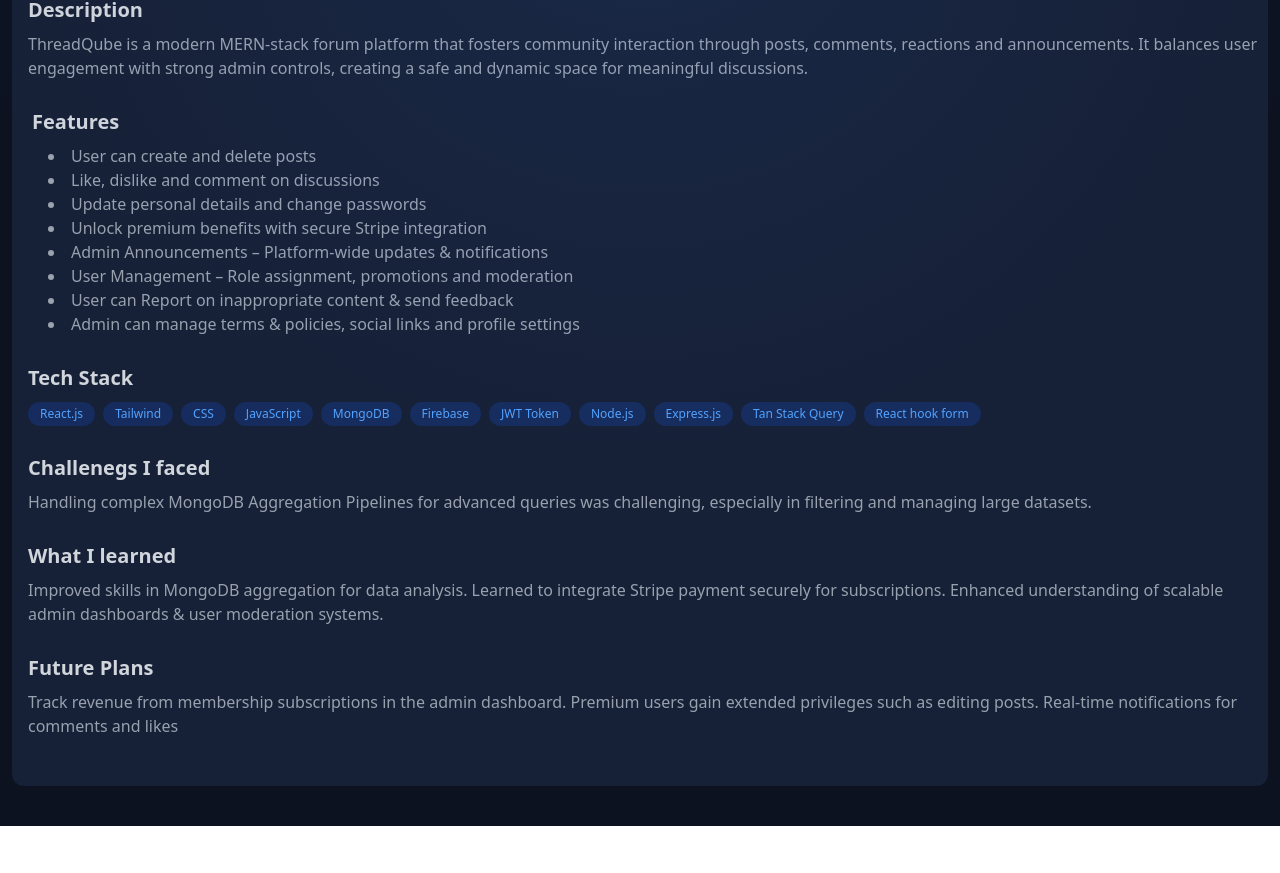
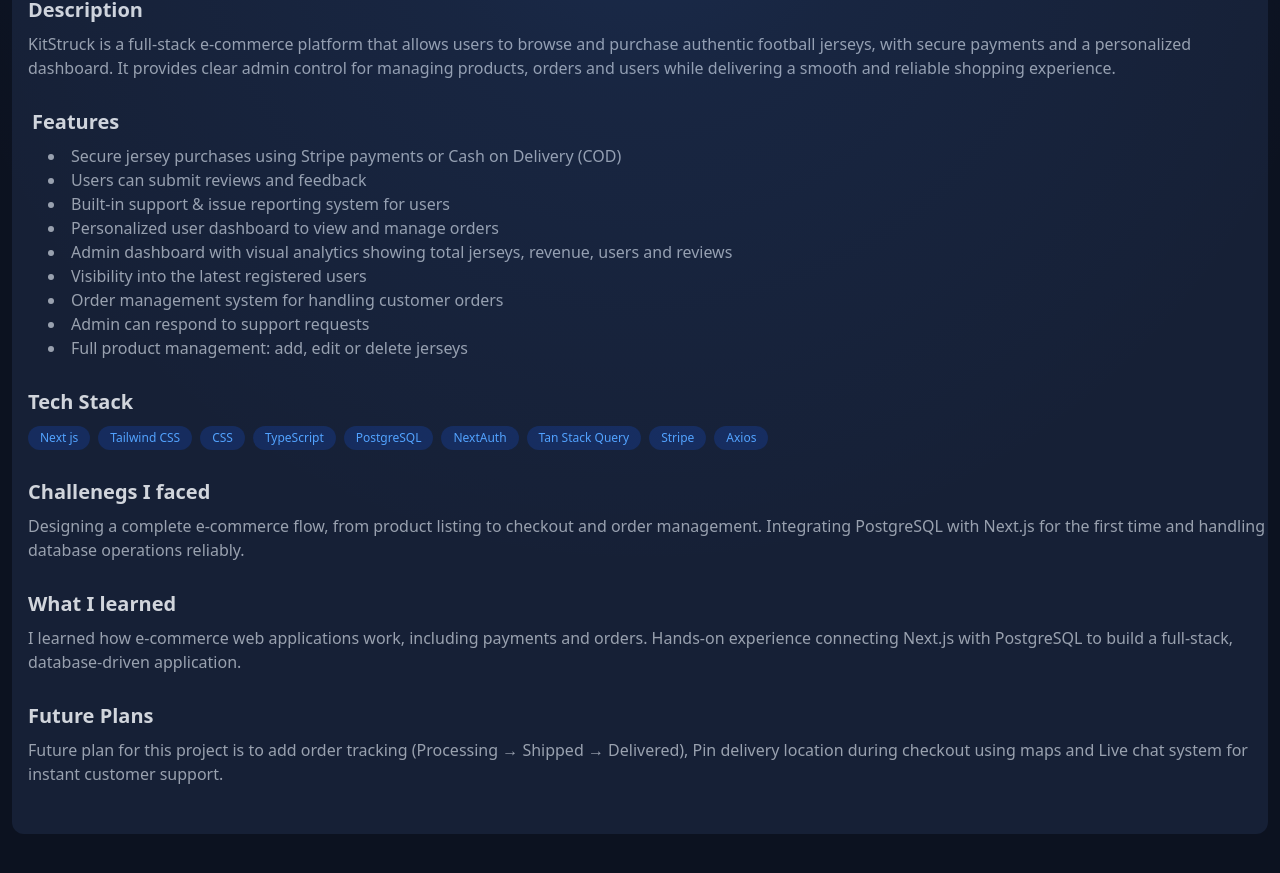
Before and after one commit to tahmid-khan-hub/my-portfolio-nextjs, a Next.js app: page /projects-details/1 in a window 1280 px wide. Shown: the part 1169-2042 px from the top of the page. Before the commit the page ends 1995 px from the top, so only its background shows below. Built offline with nearby package versions, Linux system fonts and the light colour scheme.

Commit message:
Added the new projectData for projectDetails and updated the data serial

```diff
--- a/src/app/projects-details/ProjectData.ts
+++ b/src/app/projects-details/ProjectData.ts
@@ -14,6 +14,41 @@ export type Project = {
 export const ProjectData: Project[] = [
   {
     id: 1,
+    title: "KitStruck",
+    image: "https://res.cloudinary.com/ddsy9qaaj/image/upload/v1769265964/Screenshot_2026-01-24_144003_lmwdfl.png",
+    description:
+      "KitStruck is a full-stack e-commerce platform that allows users to browse and purchase authentic football jerseys, with secure payments and a personalized dashboard. It provides clear admin control for managing products, orders and users while delivering a smooth and reliable shopping experience.",
+    features: [
+      "Secure jersey purchases using Stripe payments or Cash on Delivery (COD)",
+      "Users can submit reviews and feedback",
+      "Built-in support & issue reporting system for users",
+      "Personalized user dashboard to view and manage orders",
+      "Admin dashboard with visual analytics showing total jerseys, revenue, users and reviews",
+      "Visibility into the latest registered users",
+      "Order management system for handling customer orders",
+      "Admin can respond to support requests",
+      "Full product management: add, edit or delete jerseys",
+    ],
+    technologies: [
+      "Next js",
+      "Tailwind CSS",
+      "CSS",
+      "TypeScript",
+      "PostgreSQL",
+      "NextAuth",
+      "Tan Stack Query",
+      "Stripe",
+      "Axios",
+    ],
+    challenges:
+      "Designing a complete e-commerce flow, from product listing to checkout and order management. Integrating PostgreSQL with Next.js for the first time and handling database operations reliably.",
+    whatILearned:
+      "I learned how e-commerce web applications work, including payments and orders. Hands-on experience connecting Next.js with PostgreSQL to build a full-stack, database-driven application.",
+    futurePlans:
+      "Future plan for this project is to add order tracking  (Processing → Shipped → Delivered), Pin delivery location during checkout using maps and Live chat system for instant customer support.",
+  },
+  {
+    id: 2,
     title: "ThreadQube",
     image: "https://i.ibb.co/rKWWk7Fr/thread-banner.png",
     description:
@@ -49,7 +84,7 @@ export const ProjectData: Project[] = [
       "Track revenue from membership subscriptions in the admin dashboard. Premium users gain extended privileges such as editing posts. Real-time notifications for comments and likes",
   },
   {
-    id: 2,
+    id: 3,
     title: "NexUScore",
     image: "https://i.ibb.co/sdkNqSz6/image.png",
     description:
@@ -80,7 +115,7 @@ export const ProjectData: Project[] = [
       "Add real-time messaging between instructors and students, and implement progress-based certificates.",
   },
   {
-    id: 3,
+    id: 4,
     title: "EventExplorar",
     image: "https://i.ibb.co/6jJhcgC/image.png",
     description:
@@ -100,7 +135,7 @@ export const ProjectData: Project[] = [
       "In the future, I plan to add a role-based dashboard where users and organizers can manage events, view bookings, and post their own events.",
   },
   {
-    id: 4,
+    id: 5,
     title: "RecipeBook",
     image: "https://i.ibb.co/v6d1rKdF/image.png",
     description:
```
